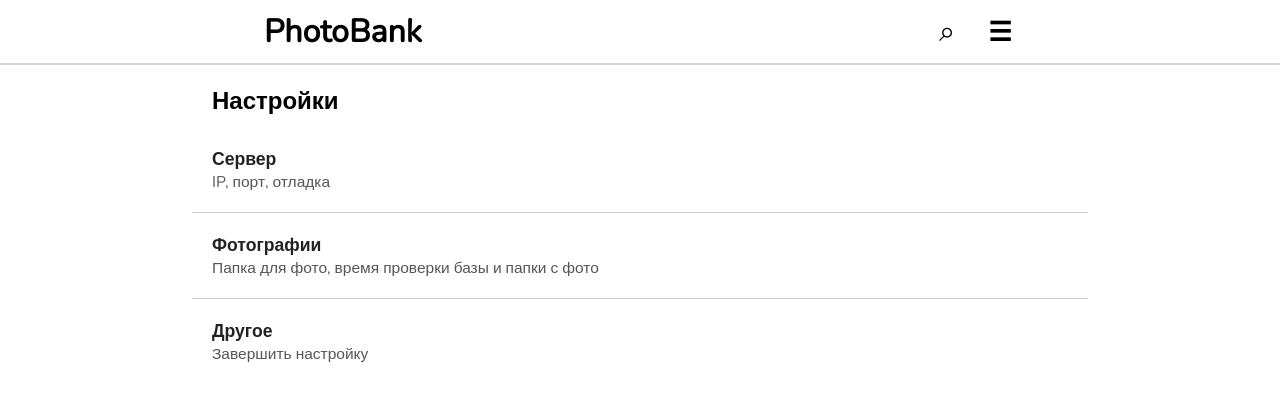
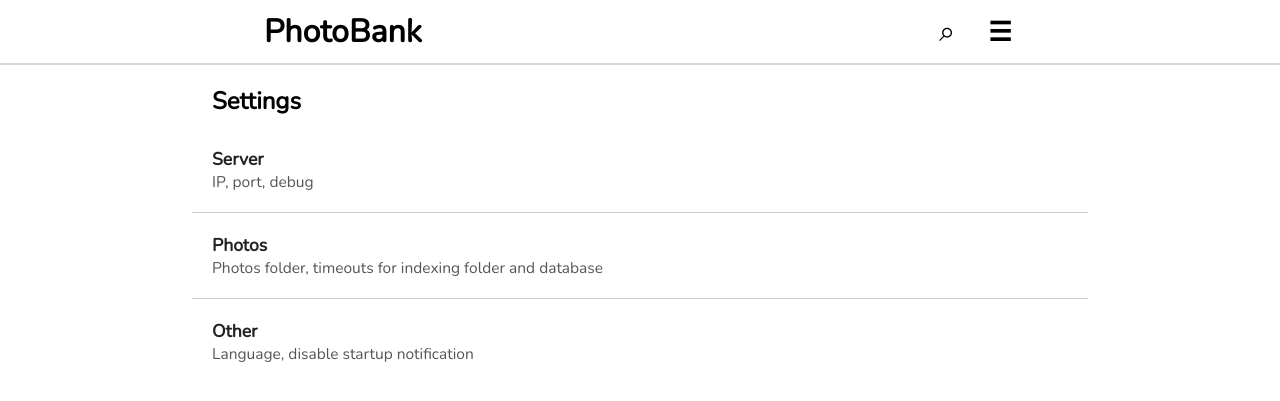
Before and after one commit to MitryP/photobank, a Flask app: page /options in a window 1280 px wide. Shown: the top 401 px of the page. Run offline with Flask 2, Linux system fonts and the light colour scheme.

Commit message:
Localization
Added English localization and opportunity to create custom localizations

```diff
--- a/app.py
+++ b/app.py
@@ -1,17 +1,21 @@
 from datetime import datetime
 import configparser
-import functools, time
+import functools
+import time
+import json
+# from typing import Optional
 
 import exifread
 import os
 from datify import Datify
 from PIL import Image
-from flask import Flask, render_template, request, redirect, url_for, send_from_directory, send_file
+from flask import Flask, render_template, request, redirect, url_for, send_file
 from werkzeug.datastructures import FileStorage
 from flask_sqlalchemy import SQLAlchemy
 
 app = Flask(__name__)
 app.config['SQLALCHEMY_TRACK_MODIFICATIONS'] = False
+APP_CRASH = False
 
 
 def save_config():
@@ -33,6 +37,7 @@
         'upload_folder_index_timeout': 300
     }
     config['MISC'] = {
+        'language': 'en',
         'setup_done': 'no',
     }
     save_config()
@@ -51,44 +56,35 @@
 database_index_timeout = config['PHOTO'].getint('database_index_timeout')
 upload_folder_index_timeout = config['PHOTO'].getint('upload_folder_index_timeout')
 
-# ALREADY_INDEXED = False
-# POSTPONE_STARTUP = False
-
 LAST_DATABASE_INDEX = None
 LAST_FOLDER_INDEX = None
 
+locales = [name.split('.')[0] for name in os.listdir('locale')]
+locales_js = [name.split('.')[0] for name in os.listdir('static/js')]
+locale = config['MISC'].get('language') if len(config['MISC'].get('language')) == 2 else 'en'
 
-# cached_data = dict()
-# def cache_decorator(function: callable):
-#     def wrapper(*args):
-#         key = f'{function.__name__}{args}'
-#         if args in cached_data:
-#             return cached_data.get(key)
 
-#         else:
-#             res = function(args)
-#             data[key] = res
-#             return res
+def load_locale(lang_name: str):
+    lang: dict = {}
+    locale_js = f"js/{lang_name if lang_name in locales_js else 'en'}.js"
+    APP_CRASH = False
 
-#     return wrapper
+    print(locale_js)
 
-# def time_benchmark(func):
-#     @functools.wraps(func)
-#     def wrapper(*args, **kwargs):
-#         try:
-#             start_time = datetime.now().timestamp()
-#             return func(*args, **kwargs)
+    try:
+        with open(f'locale/{lang_name}.json', encoding='utf-8') as f:
+            lang = json.load(f)
+    except TypeError:
+        print('Localisation not found!')
+        APP_CRASH = True
 
-#         finally:
-#             end_time = datetime.now().timestamp()
-#             print(
-#                 'Function', func.__name__, args[1:], 'took', (end_time - start_time)*1000, 'ms'
-#             )
+    return lang, locale_js, APP_CRASH
 
-#     return wrapper
+
+lang, locale_js, APP_CRASH = load_locale(locale)
+
 
 def view_function_timer(prefix='', writeto=print):
-
     def decorator(func):
         @functools.wraps(func)
         def inner(*args, **kwargs):
@@ -105,6 +101,7 @@
                     'Took',
                     '{:.2f}ms'.format(1000 * (t1 - t0)),
                 )
+
         return inner
 
     return decorator
@@ -156,13 +153,14 @@
 
 
 @view_function_timer()
-def indexDatabase():
+def index_database():
     global LAST_DATABASE_INDEX
 
     for photo in Photo.query.all():
         # print('looking at', photo.path)
         # print('exists' if os.path.exists(photo.path) else 'not exists')
-        if not os.path.exists(photo.path) or get_photo(os.path.join(photo.path.split('\\')[-2], photo.path.split('\\')[-1]).replace('\\', '/')) == 'False':
+        if not os.path.exists(photo.path) or get_photo(
+                os.path.join(photo.path.split('\\')[-2], photo.path.split('\\')[-1]).replace('\\', '/')) == 'False':
             # print('is not exists')
             Photo.query.filter(Photo.path == photo.path).delete()
         db.session.commit()
@@ -192,7 +190,7 @@
 
 
 # @view_function_timer()
-def photoInDatabase(path):
+def photo_in_database(path):
     """
     Takes os PathLike strings with r'\' separators
 
@@ -208,7 +206,7 @@
 
 
 @view_function_timer()
-def indexUploadFolder():
+def index_upload_folder():
     global LAST_FOLDER_INDEX
 
     print('Indexing Upload Folder..')
@@ -227,7 +225,8 @@
                 for filename in os.listdir(os.path.join(ul_folder, directory)):
                     path = os.path.join(ul_folder, directory, filename)
                     if os.path.isfile(path):
-                        if not photoInDatabase(path) and path.split('\\')[-1].split('.')[-1] in ['jpg', 'jpeg', 'png', 'tiff', 'svg']:
+                        if not photo_in_database(path) and path.split('\\')[-1].split('.')[-1] in ['jpg', 'jpeg', 'png',
+                                                                                                   'tiff', 'svg']:
                             # print('opening', path)
                             with open(path, 'rb') as stream:
                                 file = FileStorage(stream=stream.raw, filename=filename)
@@ -247,11 +246,11 @@
 
     # print('Last folder index:', LAST_FOLDER_INDEX)
     if not LAST_FOLDER_INDEX or (datetime.now() - LAST_FOLDER_INDEX).seconds > upload_folder_index_timeout:
-        indexUploadFolder()
+        index_upload_folder()
 
     # print('Last database index:', LAST_DATABASE_INDEX)
     if not LAST_DATABASE_INDEX or (datetime.now() - LAST_DATABASE_INDEX).seconds > database_index_timeout:
-        indexDatabase()
+        index_database()
 
     delete_duplicates()
 
@@ -280,17 +279,22 @@
     records = Photo.query.order_by(Photo.date.desc()).all()
     records = get_dates_dict(records)
 
-    serverMessage = {}
+    server_message = {}
+    # if not config['MISC'].getboolean('setup_done'):
+    #     server_message['headline'] = 'Привет! Настрой меня ;)'
+    #     server_message['paragraph'] = 'Перейди в настройки, чтобы установить папку для индексации и загрузки ' \
+    #                                   'фотографий, а также IP и порт сервера '
+    #     server_message['href'] = '/options'
     if not config['MISC'].getboolean('setup_done'):
-        serverMessage['headline'] = 'Привет! Настрой меня ;)'
-        serverMessage['paragraph'] = 'Перейди в настройки, чтобы установить папку для индексации и загрузки ' \
-                                     'фотографий, а также IP и порт сервера '
-        serverMessage['href'] = '/options'
+        server_message['headline'] = lang['startup_greeting']
+        server_message['paragraph'] = lang['startup_explanation']
+        server_message['href'] = '/options'
 
-    return render_template('home.html', dates_dict=records, serverMessage=serverMessage)
+    return render_template('home.html', locale=locale, lang=lang, lang_js=locale_js, dates_dict=records,
+                           serverMessage=server_message)
 
 
-def add_photo_to_database(file, path = None):
+def add_photo_to_database(file, path=None):
     try:
         if file.filename.split('.')[-1].lower() not in ['jpg', 'jpeg', 'png', 'tiff', 'svg']:
             return False
@@ -341,7 +345,7 @@
         if Photo.query.filter_by(filename=name).first():
             return True
         # else:
-            # print('Adding to db without creating new files')
+        # print('Adding to db without creating new files')
 
     else:
         file.seek(0)
@@ -435,7 +439,7 @@
             return 'An error occurred during adding new photo'
 
     else:
-        return render_template('upload.html')
+        return render_template('upload.html', locale=locale, lang_js=locale_js, lang=lang)
 
 
 @app.route('/get/<path:path>')
@@ -489,24 +493,26 @@
     records = records.order_by(Photo.date.desc()).all()
     result = get_dates_dict(records)
 
-    return render_template('imagesfromdate.html', date=date, records=result)
+    return render_template('imagesfromdate.html', locale=locale, lang_js=locale_js, lang=lang, date=date, records=result)
 
 
 @app.route('/options')
 def options():
-    return render_template('options/options-main.html', startup_done=config['MISC'].getboolean('setup_done'))
+    return render_template('options/options-main.html', locale=locale, lang_js=locale_js, lang=lang,
+                           startup_done=config['MISC'].getboolean('setup_done'))
 
 
 @app.route('/options/server')
 def options_server():
-    return render_template('options/options-server.html', server_address=config['SERVER'].get('host'),
+    return render_template('options/options-server.html', locale=locale, lang_js=locale_js, lang=lang,
+                           server_address=config['SERVER'].get('host'),
                            server_port=config['SERVER'].getint('port'),
                            server_debug=config['SERVER'].getboolean('debug'))
 
 
 @app.route('/options/photos')
 def options_photos():
-    return render_template('options/options-photos.html',
+    return render_template('options/options-photos.html', locale=locale, lang=lang, lang_js=locale_js,
                            photos_folder=os.path.abspath(config['PHOTO'].get('upload_folder').replace('/', '\\')),
                            index_database_timeout=database_index_timeout,
                            index_upload_folder_timeout=upload_folder_index_timeout
@@ -515,19 +521,24 @@
 
 @app.route('/options/other')
 def options_other():
-    return render_template('options/options-other.html', startup_done=config['MISC'].getboolean('setup_done'))
+    return render_template('options/options-other.html', locale=locale, lang=lang, lang_js=locale_js, locales=locales,
+                           startup_done=config['MISC'].getboolean('setup_done'))
 
 
 @app.route('/options/set', methods=['POST'])
 def set_option():
     global database_index_timeout
     global upload_folder_index_timeout
+    global lang
+    global locale
+    global APP_CRASH
 
     if request.method == 'POST':
         ip = request.form.get('ip')
         port = request.form.get('port')
         debug = request.form.get('debug')
         photos_folder = request.form.get('photos_folder')
+        language = request.form.get('language')
         setup_done = request.form.get('setup_done')
         upload_folder_index_timeout_val = request.form.get('index_upload_folder_timeout')
         database_index_timeout_val = request.form.get('index_database_timeout')
@@ -541,9 +552,9 @@
                     'host': ip
                 })
                 save_config()
-                return 'Изменения вступят в силу после перезапуска сервера'
+                return lang['server_answer_reload_to_continue']
             else:
-                return 'Упс! Кажется, это не IP-адрес.'
+                return f'{lang["server_answer_oops_it_seems_not"]} {lang["options_server_host_headline"].lower()}'
 
         elif port:
             if port.isdigit():
@@ -552,10 +563,10 @@
                 })
                 save_config()
 
-                return 'Изменения вступят в силу после перезапуска сервера'
+                return lang['server_answer_reload_to_continue']
 
             else:
-                return 'Упс! Кажется, это не порт.'
+                return f'{lang["server_answer_oops_it_seems_not"]} {lang["options_server_port_headline"].lower()}'
 
         elif debug:
             config['SERVER'].update({
@@ -570,9 +581,9 @@
             if not os.path.exists(path):
                 os.makedirs(path)
             elif not os.path.isdir(path):
-                return 'Данный путь - не папка'
+                return lang['server_answer_not_folder']
             elif path.split(':')[0].lower() != os.path.abspath(app.config['UPLOAD_FOLDER']).split(':')[0].lower():
-                return 'Папка с фотографиями должна находиться на одном логическом диске с приложением'
+                return lang['server_answer_folder_drive']
 
             rel_path = os.path.relpath(path).replace('\\', '/')
             config['PHOTO'].update({
@@ -580,7 +591,7 @@
             })
             save_config()
 
-            return 'Перезапустите сервер, чтобы изменения вступили в силу'
+            return lang['server_answer_reload_to_continue']
 
         elif setup_done:
             config['MISC'].update({
@@ -590,15 +601,30 @@
 
             return ''
 
+        elif language:
+            fmt_lang = language.strip().lower()
+            if fmt_lang in locales:
+                config['MISC'].update({
+                    'language': fmt_lang
+                })
+                save_config()
+                lang, lang_js, APP_CRASH = load_locale(fmt_lang)
+                locale = fmt_lang
+
+                return ''
+
+            else:
+                return lang['server_answer_incorrect_value']
+
         elif database_index_timeout_val:
             try:
                 timeout = int(database_index_timeout_val)
             except ValueError:
-                return 'Некорректное значение!'
+                return lang['server_answer_incorrect_value']
 
             config['PHOTO'].update({
-                    'database_index_timeout': str(timeout)
-                })
+                'database_index_timeout': str(timeout)
+            })
             save_config()
             database_index_timeout = timeout
             return ''
@@ -607,19 +633,19 @@
             try:
                 timeout = int(upload_folder_index_timeout_val)
             except ValueError:
-                return 'Некорректное значение!'
+                return lang['server_answer_incorrect_value']
 
             config['PHOTO'].update({
-                    'upload_folder_index_timeout': str(timeout)
-                })
+                'upload_folder_index_timeout': str(timeout)
+            })
             save_config()
             upload_folder_index_timeout = timeout
             return ''
 
         elif index_all:
             create_database_if_absent()
-            indexUploadFolder()
-            indexDatabase()
+            index_upload_folder()
+            index_database()
             delete_duplicates()
             return ''
 
@@ -628,9 +654,13 @@
 
 
 if __name__ == '__main__':
-    print(config['SERVER'].get('host'))
-    app.run(
-        host=config['SERVER'].get('host'),
-        port=config['SERVER'].getint('port'),
-        debug=config['SERVER'].getboolean('debug')
-    )
+    if not APP_CRASH:
+        print(f"Server running on {config['SERVER'].get('host')}:{config['SERVER'].getint('port')}")
+        app.run(
+            host=config['SERVER'].get('host'),
+            port=config['SERVER'].getint('port'),
+            debug=config['SERVER'].getboolean('debug')
+        )
+    else:
+        print('An error occurred. Stopping..')
+        input()
--- /dev/null
+++ b/locale/en.json
@@ -0,0 +1,59 @@
+{
+  "project_title_localized": "PhotoBank",
+  "display_title": "Display",
+  "home_title": "Home",
+
+  "startup_greeting": "Hi! Configure me ;)",
+  "startup_explanation": "Go to settings to setup indexing and downloading folder, language and server properties",
+  "popup_button_ok": "Go",
+  "popup_button_cancel": "Later",
+
+  "search_input_placeholder": "Search photos..",
+
+  "menu_button_upload": "Upload photos",
+  "menu_button_options": "Options",
+
+  "upload_page_title": "Upload page",
+  "upload_label": "Upload photos",
+  "upload_button": "Send",
+
+  "options_label": "Settings",
+  "options_server_label": "Server",
+  "options_base_server_description": "IP, port, debug",
+  "options_server_host_headline": "IP-address",
+  "options_server_host_description": "Server address in the local network:",
+  "options_server_port_headline": "Port",
+  "options_server_port_description": "Server is using port",
+  "options_server_debug_headline": "Debug",
+  "options_server_debug_description": "Detailed errors output is",
+  "options_enabled": "enabled",
+  "options_disabled": "disabled",
+
+  "options_photos_label": "Photos",
+  "options_base_photos_description": "Photos folder, timeouts for indexing folder and database",
+  "options_photos_path_headline": "Photos folder path",
+  "options_photos_path_description": "",
+  "options_photos_database_check_timeout_headline": "Database check timeout",
+  "options_photos_database_check_timeout_description": "Timeout between full revisions:",
+  "options_photos_database_check_timeout_description_warning": "Caution! It will take a long time if you have many photos and weak PC!",
+  "options_photos_folder_check_timeout_headline": "Photos folder index timeout",
+  "options_photos_folder_check_timeout_description": "Timeout between searches for new photos in the folder:",
+  "options_photos_folder_check_timeout_description_warning": "It takes from 1 to 10 seconds depending on photos quantity",
+  "options_seconds": "seconds",
+  "options_photos_manual_indexing_headline": "Manual indexing",
+  "options_photos_manual_indexing_description": "Manually start database and upload folder indexing",
+
+  "options_misc_label": "Other",
+  "options_base_misc_description": "Language, disable startup notification",
+  "options_misc_setup_done_headline": "Startup done",
+  "options_misc_setup_done_description": "Don't show startup offer at the main page",
+  "options_misc_language_headline": "Language (fully applies after server restart)",
+  "options_misc_language_selected_language": "Selected language:",
+  "options_misc_language_available_languages": "Available localizations:",
+
+  "server_answer_incorrect_value": "Incorrect value!",
+  "server_answer_reload_to_continue": "Restart server to apply changes",
+  "server_answer_not_folder": "Given path is not a folder",
+  "server_answer_folder_drive": "A photos folder must be on the same logic disk with the app",
+  "server_answer_oops_it_seems_not": "Oops! It doesn't come across as"
+}
--- /dev/null
+++ b/static/js/en.js
@@ -0,0 +1,43 @@
+function setIP() {
+	ip = prompt('Type in new ip', document.querySelectorAll('span.important')[0].innerHTML);
+	if (ip) {
+		applyOption('ip', ip);
+
+	}
+}
+
+function setPort() {
+	port = prompt('Type in new port', document.querySelectorAll('span.important')[1].innerHTML)
+	if (port) {
+		applyOption('port', port)
+	}
+}
+
+function setPhotosFolder() {
+	path = prompt('Type in new absolute path to the photos folder on the server', document.querySelectorAll('span.important')[0].innerHTML)
+	if (path) {
+		applyOption('photos_folder', path)
+
+	}
+}
+
+function setLanguage() {
+    lang = prompt('Select preferable localization among given', document.querySelectorAll('span.important')[0].innerHTML)
+    if (lang) {
+        applyOption('language', lang)
+    }
+}
+
+function setDatabaseIndexTimeout() {
+	timeout = prompt('Type in new timeout (in seconds)');
+	if (timeout) {
+		applyOption('index_database_timeout', timeout)
+	}
+}
+
+function setUploadFolderIndexTimeout() {
+	timeout = prompt('Type in new timeout (in seconds)');
+	if (timeout) {
+		applyOption('index_upload_folder_timeout', timeout)
+	}
+}
--- a/static/js/scripts.js
+++ b/static/js/scripts.js
@@ -159,68 +159,31 @@
 	console.log(FD);
 
 	XHR.addEventListener('load', function (event) {
-		if (event.target.responseText.length > 0) {
-			alert(event.target.responseText)
-
-		}
+        if (event.target.responseText.length > 0) {
+            alert(event.target.responseText)
+        }
+        document.location.reload()
 	})
 	XHR.addEventListener('error', function () {
-		alert('Сервер не ответил')
+		alert('An error occurred')
 	})
 
 	XHR.open('POST', '/options/set');
 	XHR.send(FD);
 }
 
-function setIP() {
-	ip = prompt('Введите новый ip', document.querySelectorAll('span.important')[0].innerHTML);
-	if (ip) {
-		applyOption('ip', ip);
-
-	}
-
-}
-
-function setPort() {
-	port = prompt('Введите новый порт', document.querySelectorAll('span.important')[1].innerHTML)
-	if (port) {
-		applyOption('port', port)
-	}
-}
-
 function toggleDebug() {
 	applyOption('debug', '1')
-}
-
-function setPhotosFolder() {
-	path = prompt('Введите новый абсолютный путь к папке с фотографиями на сервере:', document.querySelectorAll('span.important')[0].innerHTML)
-	if (path) {
-		applyOption('photos_folder', path)
-
-	}
 }
 
 function setupDone() {
 	applyOption('setup_done', '1')
 }
 
-function setDatabaseIndexTimeout() {
-	timeout = prompt('Введите новую задержку (в секундах):');
-	if (timeout) {
-		applyOption('index_database_timeout', timeout)
-	}
-}
-
-function setUploadFolderIndexTimeout() {
-	timeout = prompt('Введите новую задержку (в секундах):');
-	if (timeout) {
-		applyOption('index_upload_folder_timeout', timeout)
-	}
-}
-
 function indexDatabaseAndUploadFolder() {
 	applyOption('index_all', '1')
 }
+
 
 let fileInput = document.querySelector('#file');
 let label = fileInput.nextElementSibling;
--- a/templates/base.html
+++ b/templates/base.html
@@ -1,9 +1,9 @@
 <!DOCTYPE html>
-<html lang="ru">
+<html lang="{{ locale }}">
 <head>
     <meta charset="UTF-8">
     <meta name="viewport" content="width=device-width, initial-scale=1.0">
-    <title>{% block generalTitle %}{% endblock %} - ФотоБанк</title>
+    <title>{% block generalTitle %}{% endblock %} - {{ lang['project_title_localized'] }}</title>
 <!--    <link rel="stylesheet" href="css/styles.css">-->
     <link rel="stylesheet" href="{{url_for('static', filename='css/styles.css')}}">
     <link rel="preconnect" href="https://fonts.gstatic.com">
@@ -22,7 +22,7 @@
     <div class="search-panel">
         <div class="container">
             <form action="/search" method="post">
-                <input name="search" type="search" placeholder="Искать фото.." value="{{ date if date else '' }}" autocomplete="no" required>
+                <input name="search" type="search" placeholder="{{ lang['search_input_placeholder'] }}" value="{{ date if date else '' }}" autocomplete="no" required>
                 <button type="submit">></button>
             </form>
         </div>
@@ -32,12 +32,12 @@
             <ul class="menu">
                 <a href="/new">
                 <li class="menu-li">
-                    Загрузить фото
+                    {{ lang['menu_button_upload'] }}
                 </li>
                 </a>
                 <a href="/options">
                 <li class="menu-li">
-                    Настройки
+                    {{ lang['menu_button_options'] }}
                 </li>
                 </a>
             </ul>
@@ -60,18 +60,19 @@
             <div class="popup-buttons-container">
                 {% if serverMessage['href'] %}
                     <button class="popup-button ok" onclick="location.href = '{{ serverMessage['href'] }}'">
-                        Перейти
+                        {{ lang['popup_button_ok'] }}
                     </button>
                 {% endif %}
 
                 <button class="popup-button cancel" onclick="hidePopup()">
-                    Отложить
+                    {{ lang['popup_button_cancel'] }}
                 </button>
             </div>
         </div>
     </div>
     {% endif %}
 
-    <script src="{{url_for('static', filename='js/scripts.js')}}"></script>
+    <script src="{{ url_for('static', filename='js/scripts.js') }}"></script>
+    <script src="{{ url_for('static', filename=lang_js) }}"></script>
 </body>
 </html>
--- a/templates/display.html
+++ b/templates/display.html
@@ -1,7 +1,7 @@
 {% extends 'base.html' %}
 
 {% block generalTitle %}
-{% block pageTitle %}{% endblock %} | Просмотр
+{% block pageTitle %}{% endblock %} | {{ lang['display_title'] }}
 {% endblock %}
 
 {% block content %}
--- a/templates/home.html
+++ b/templates/home.html
@@ -1,7 +1,7 @@
 {% extends 'display.html' %}
 
 {% block pageTitle %}
-Главная
+    {{ lang['home_title'] }}
 {% endblock %}
 
 {% block headline %}
--- a/templates/options-base.html
+++ b/templates/options-base.html
@@ -1,7 +1,7 @@
 {% extends 'base.html' %}
 
 {% block generalTitle %}
-	Настройки
+	{{ lang['options_label'] }}
 {% endblock %}
 
 {% block content %}
@@ -10,7 +10,7 @@
 	<main class="options">
 		<header class="options">
 			<h2 class="options-headline">
-				<a href="/options">Настройки</a> {% block optionsSectionName %}{% endblock %}
+				<a href="/options">{{ lang['options_label'] }}</a> {% block optionsSectionName %}{% endblock %}
 			</h2>
 		</header>
 		<ul class="options-list">
--- a/templates/options/options-main.html
+++ b/templates/options/options-main.html
@@ -6,10 +6,10 @@
 	<li class="options-li">
 		<div class="li-container">
 			<h4 class="li-headline">
-				Сервер
+				{{ lang['options_server_label'] }}
 			</h4>
 			<p class="li-caption">
-				IP, порт, отладка
+				{{ lang['options_base_server_description'] }}
 			</p>
 		</div>
 
@@ -20,28 +20,26 @@
 	<li class="options-li">
 		<div class="li-container">
 			<h4 class="li-headline">
-				Фотографии
+				{{ lang['options_photos_label'] }}
 			</h4>
 			<p class="li-caption">
-				Папка для фото, время проверки базы и папки с фото
+				{{ lang['options_base_photos_description'] }}
 			</p>
 		</div>
 	</li>
 </a>
 
-{% if not startup_done %}
 <a href="options/other" class="options-link">
 	<li class="options-li">
 		<div class="li-container">
 			<h4 class="li-headline">
-				Другое
+				{{ lang['options_misc_label'] }}
 			</h4>
 			<p class="li-caption">
-				Завершить настройку
+				{{ lang['options_base_misc_description'] }}
 			</p>
 		</div>
 	</li>
 </a>
-{% endif %}
 
 {% endblock %}
```
Also changed, not shown: locale/ru.json (added, +59 -0 lines), static/js/ru.js (added, +43 -0 lines), templates/options/options-other.html (+16 -3 lines), templates/options/options-photos.html (+9 -9 lines), templates/options/options-server.html (+7 -7 lines), templates/upload.html (+3 -4 lines).
